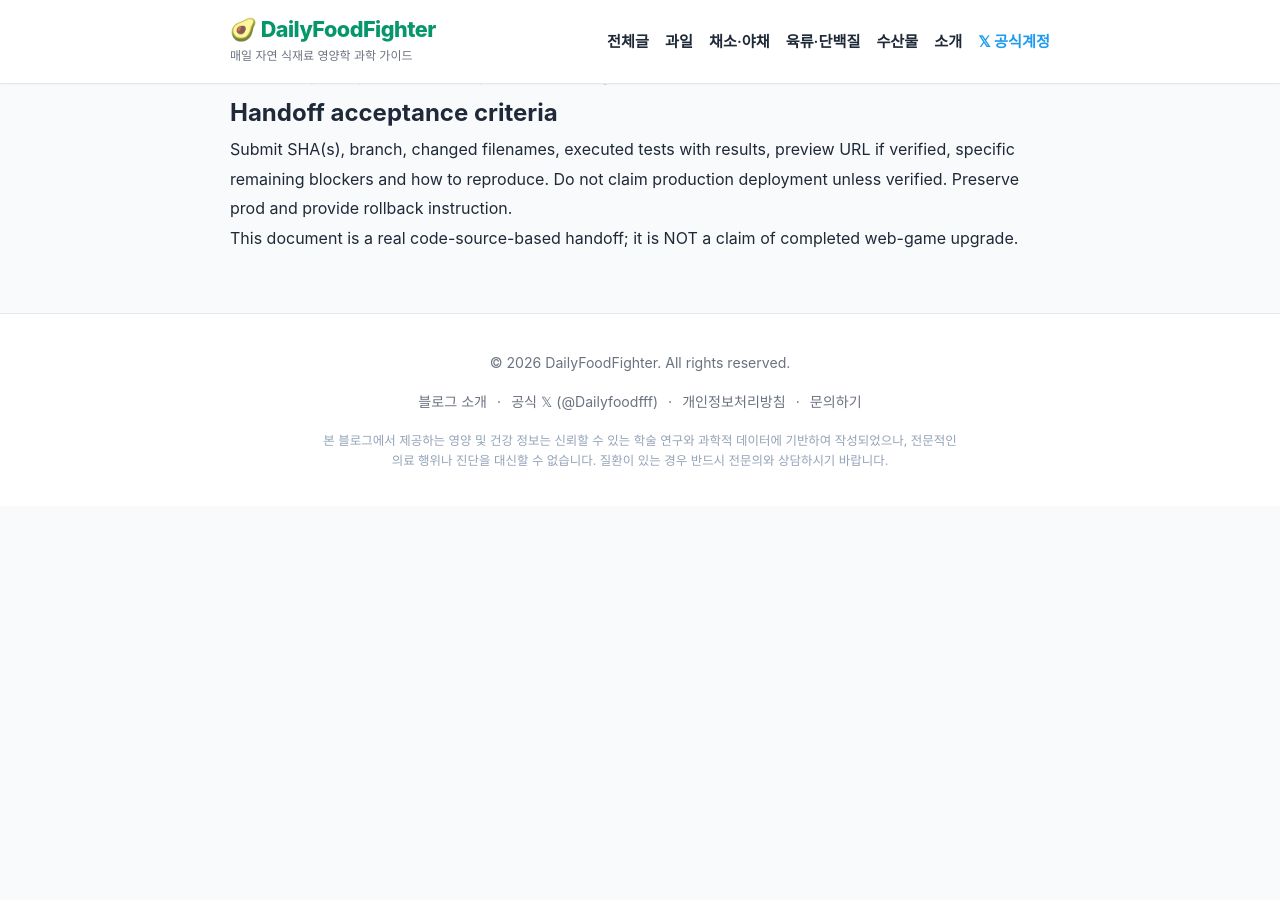
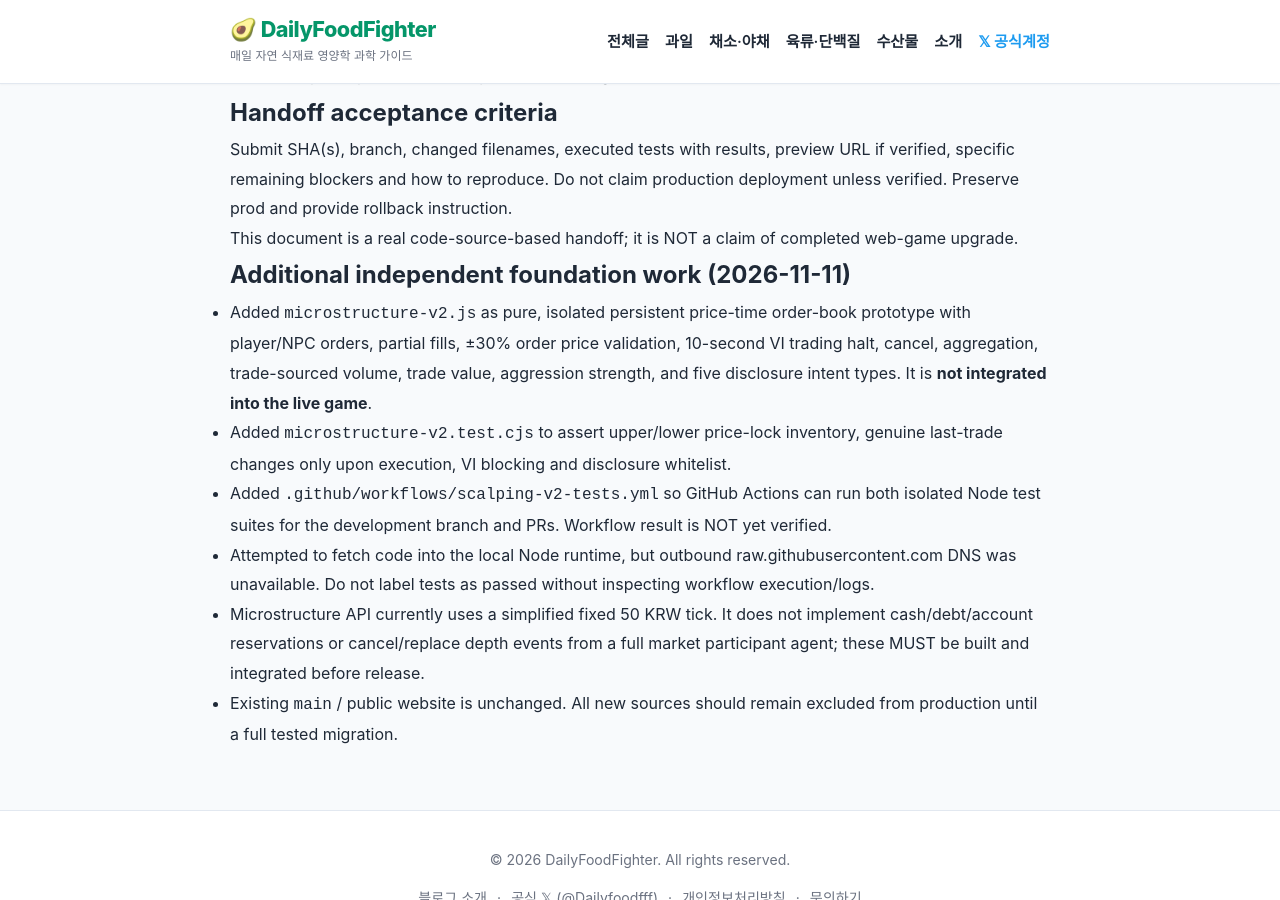
Before and after one commit to heewon-yu/dailyfoodfighter, a Jekyll site: the page built from games/scalping-king/CODEX_V2_HANDOFF.md, in a window 1280 px wide and 900 px high, scrolled down 3158 px. Built offline with Jekyll 4.4.1, drawn with Linux system fonts in a browser that asks for light colours; our own code applies the rules of GitHub Pages for plain Markdown files; before the commit the page ends 3664 px from its top, so only the background shows below that.

Commit message:
docs(scalping): extend Codex handoff with microstructure and CI status

```diff
--- a/games/scalping-king/CODEX_V2_HANDOFF.md
+++ b/games/scalping-king/CODEX_V2_HANDOFF.md
@@ -56,3 +56,11 @@
 Submit SHA(s), branch, changed filenames, executed tests with results, preview URL if verified, specific remaining blockers and how to reproduce. Do not claim production deployment unless verified. Preserve prod and provide rollback instruction.
 
 This document is a real code-source-based handoff; it is NOT a claim of completed web-game upgrade.
+
+## Additional independent foundation work (2026-11-11)
+- Added `microstructure-v2.js` as pure, isolated persistent price-time order-book prototype with player/NPC orders, partial fills, ±30% order price validation, 10-second VI trading halt, cancel, aggregation, trade-sourced volume, trade value, aggression strength, and five disclosure intent types. It is **not integrated into the live game**.
+- Added `microstructure-v2.test.cjs` to assert upper/lower price-lock inventory, genuine last-trade changes only upon execution, VI blocking and disclosure whitelist.
+- Added `.github/workflows/scalping-v2-tests.yml` so GitHub Actions can run both isolated Node test suites for the development branch and PRs. Workflow result is NOT yet verified.
+- Attempted to fetch code into the local Node runtime, but outbound raw.githubusercontent.com DNS was unavailable. Do not label tests as passed without inspecting workflow execution/logs.
+- Microstructure API currently uses a simplified fixed 50 KRW tick. It does not implement cash/debt/account reservations or cancel/replace depth events from a full market participant agent; these MUST be built and integrated before release.
+- Existing `main` / public website is unchanged. All new sources should remain excluded from production until a full tested migration.
```
